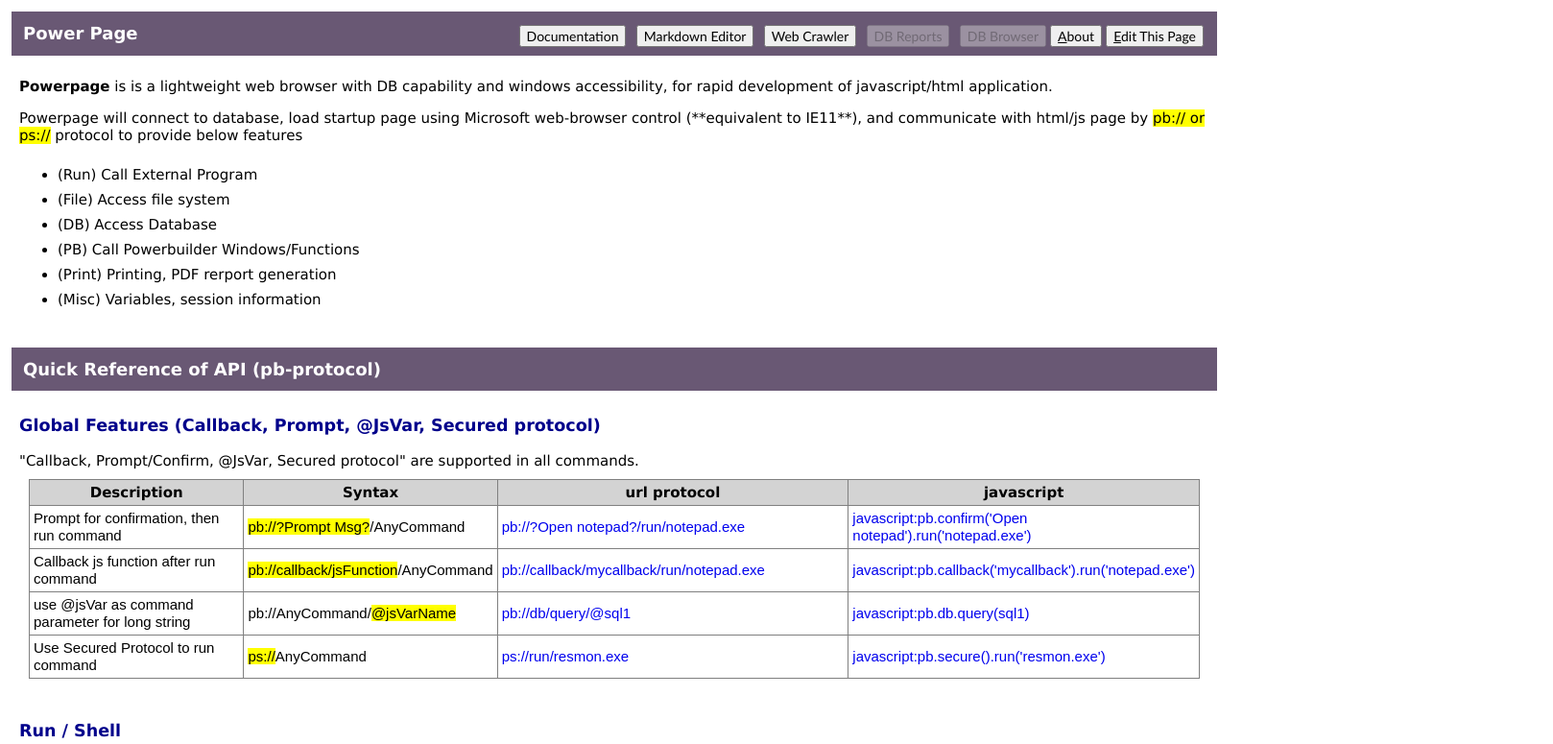
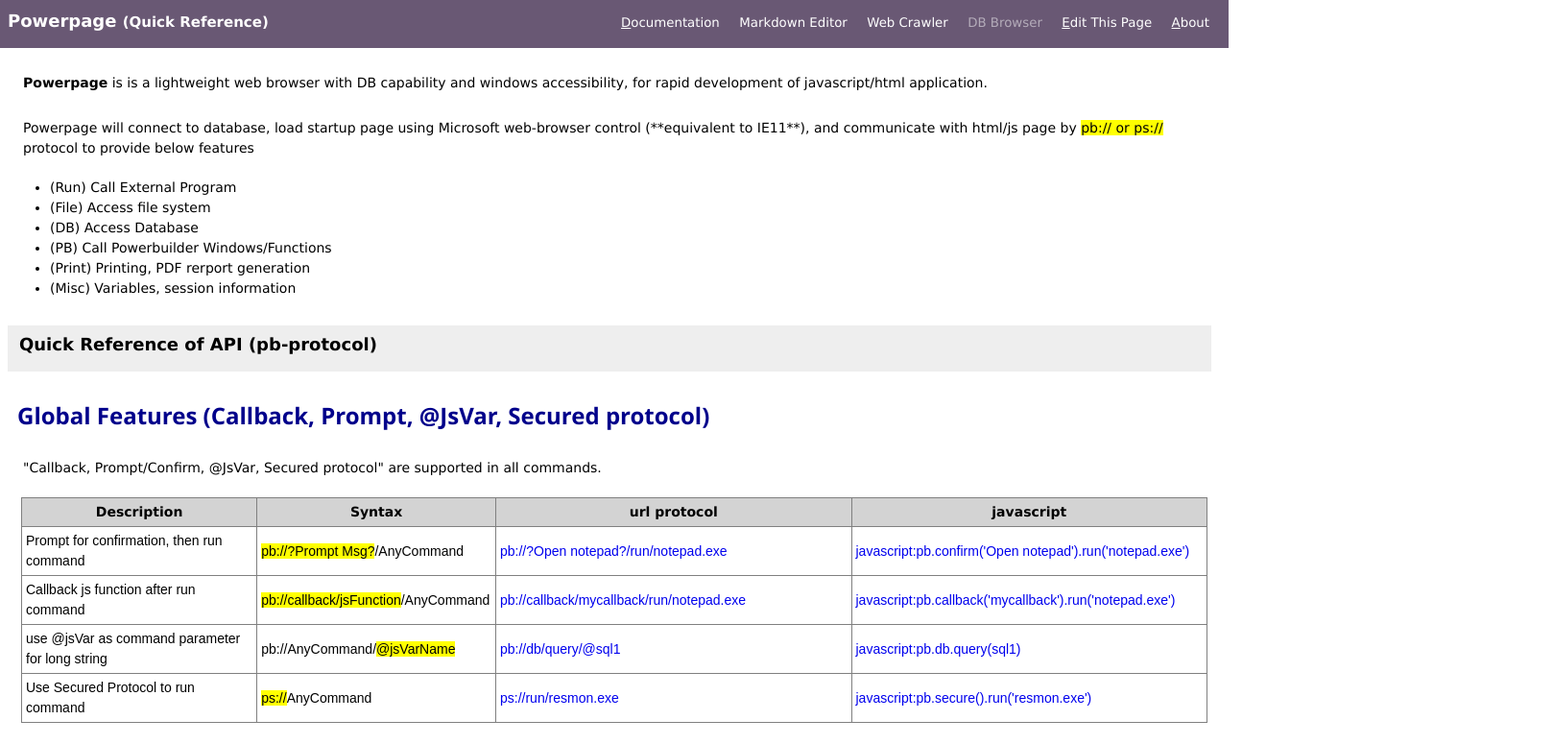
Before and after one commit to casualwriter/powerpage, a plain HTML site: page source/powerpage.html in a window 1280 px wide. Shown: the top 775 px of the page at 96% size, 1618 px wide, since content can reach past the window. Drawn offline with Linux system fonts and the light colour scheme.

Commit message:
refine layout

````diff
--- a/source/powerpage.html
+++ b/source/powerpage.html
@@ -2,47 +2,52 @@
 <html>
 <title>Power Page</title>
 <style>
-body { margin:12px; font-family:verdana,sans-serif; font-size:15px; line-height:1.2; }
-div { padding: 8px }
-h3 { color:darkblue; }
-li { padding-top: 8px; }
+html { box-sizing:border-box } *,*:before, *:after {box-sizing:inherit}
+body { font-family:Verdana,sans-serif; font-size:14px; line-height:1.5; margin:0; }
+h1,h2,h3,h4,h5,h6 {font-family:"Segoe UI",Arial,sans-serif;font-weight:600;margin:8px 0}
+h2 { font-size:30px; padding:6px; color:#695874; background:#f0f0f0;  }
+h3 { font-size:24px; padding:6px; color:darkblue; }
+h4 { font-size:20px; padding:6px; }
+div, p  { padding:6px 12px }
+code { font-family:monospace,calibri; background-color:#f6f6f6; color:darkblue; border-radius:2px; padding:2px;  }
+pre  { font-family:monospace,calibri; margin-left:12px; border:1px solid #eee; background:#f6f6f6; padding:8px; }
+a 	 { background:transparent; text-decoration:none; } a:active, a:hover { outline-width:0; background:#CED; }
+#header   { background-color:#695874; color:white; width:100%; height:50px; padding:0px }
+#title    { float:left; font-size:18px; font-weight:700; padding:8px }
+#subtitle { background:#eee; width:98%; height:48px; font-size:18px; font-weight:700; margin:8px }
+#menu button { font-family:Verdana,Arial; border:none; padding:4px 8px; vertical-align:middle; color:inherit; background:#695874; }
+#menu button:hover { color:#000; background-color:#ccc }
+#menu button:disabled {cursor:not-allowed; opacity:0.5}: disabled *{pointer-events:none}
 table { margin:8px; border-collapse: collapse; }
 th { border:1px solid grey; background:lightgrey; padding:4px; }
 td { border:1px solid grey; font-family:arial; padding:4px; }
 td.remark { width:350px; }
 td.sample { width:250px; }
 td.syntax { width:30%; }
-a { text-decoration: none; } a:hover { background-color: lightgreen; }
-.pp-title { background-color:#695874; color:white; font-weight:700; font-size:18px;padding:12px }
-.pp-right { float: right }
-.pp-left { float: left }
-.pp-button { font-family:calibri,arial; font-size:14px; font-weight:500; margin:2px; }
-.pp-button:hover {color:#000!important;background-color:#ccc!important }
 </style>
+
 <body>
 
-<div class="pp-title">
-	Power Page
-  <span class="pp-right">
-		<button class="pp-button" onclick="location.href='pp-document.html'">Documentation</button>
-		<button class="pp-button" onclick="location.href='pp-markdown.html'">Markdown Editor</button>
-		<button class="pp-button" onclick="location.href='pp-web-crawler.html'">Web Crawler</button>
-		<button class="pp-button" onclick="location.href='pp-db-reports.html'" disabled>DB Reports</button>
-		<button class="pp-button" onclick="location.href='pp-db-browser.html'" disabled>DB Browser</button>
-		<button class="pp-button" onclick="pb.run('notepad.exe powerpage.html')" accesskey=e style="float:right"><u>E</u>dit This Page</button>
-		<button class="pp-button" onclick="pb.window('w_about')" accesskey=a style="float:right"><u>A</u>bout</button>
-	</span>
+<div id=header>
+  <span id=title>Powerpage <small>(Quick Reference)</small></span>
+  <span id=menu style="float:right; padding:12px">
+		<button onclick="location.href='pp-document.html'" accesskey=d><u>D</u>ocumentation</button>
+		<button onclick="location.href='pp-markdown.html'">Markdown Editor</button>
+		<button onclick="location.href='pp-web-crawler.html'">Web Crawler</button>
+		<button onclick="location.href='pp-db-browser.html'" disabled>DB Browser</button>
+		<button onclick="pb.run('notepad.exe powerpage.html')" accesskey=e><u>E</u>dit This Page</button>
+		<button onclick="pb.window('w_about')" accesskey=a><u>A</u>bout</button>
+  </span>
 </div>
 
-<div>
-<p>
-<b>Powerpage</b> is is a lightweight web browser with DB capability and windows accessibility,
+<div id=content>
+<p><b>Powerpage</b> is is a lightweight web browser with DB capability and windows accessibility,
 for rapid development of javascript/html application.
-<p>
-Powerpage will connect to database, load startup page using Microsoft web-browser control (**equivalent to IE11**),
+</p>
+<p>Powerpage will connect to database, load startup page using Microsoft web-browser control (**equivalent to IE11**),
 and communicate with html/js page by <mark>pb:// or ps://</mark> protocol to provide below features
 </p>
-<ul>
+<ul >
 	<li>(Run)  Call External Program
 	<li>(File) Access file system
 	<li>(DB)   Access Database
@@ -50,16 +55,13 @@ and communicate with html/js page by <mark>pb:// or ps://</mark> protocol to pro
 	<li>(Print) Printing, PDF rerport generation
 	<li>(Misc)  Variables, session information
 </ul>
-
-<br/>
 </div>
 
-<div class="pp-title">Quick Reference of API (pb-protocol)</div>
+<div id=subtitle>Quick Reference of API (pb-protocol)</div>
 
 <div id=global>
 <h3>Global Features (Callback, Prompt, @JsVar, Secured protocol)</h3>
-"Callback, Prompt/Confirm, @JsVar, Secured protocol" are supported in all commands.
-
+<p>"Callback, Prompt/Confirm, @JsVar, Secured protocol" are supported in all commands.</p>
 <table style="margin:10px; border-collapse: collapse;">
   <tr><th>Description<th>Syntax<th>url protocol<th>javascript</tr>
   <tr>
@@ -91,7 +93,7 @@ and communicate with html/js page by <mark>pb:// or ps://</mark> protocol to pro
 
 <div>
 <h3>Run / Shell</h3>
-Run will call Wscript.run() and Shell command will be diverted to shell32.dll -> ShellExecuteW()
+<p>Run will call Wscript.run() and Shell command will be diverted to shell32.dll -> ShellExecuteW()</p>
 <table style="margin:10px;border-collapse: collapse;">
   <tr><th>Description<th>Syntax<th>url protocol<th>javascript</tr>
   <tr>
@@ -141,7 +143,7 @@ Run will call Wscript.run() and Shell command will be diverted to shell32.dll ->
 
 <div>
 <h3>File Accessibility</h3>
-calling powerbuilder file/diretory funcitons to provide file support.
+<p>calling powerbuilder file/diretory funcitons to provide file support.</p>
 <table style="margin:10px;border-collapse: collapse;">
   <tr><th>Description<th>Syntax<th>url protocol<th>javascript</tr>
   <tr>
@@ -227,7 +229,7 @@ calling powerbuilder file/diretory funcitons to provide file support.
 
 <div>
 <h3>Database Accessibility</h3>
-Query from database, execute sql or stored procedure.
+<p>Query from database, execute sql or stored procedure.</p>
 <table style="margin:10px;border-collapse: collapse;">
   <tr><th>Description<th>Syntax<th>url protocol<th>javascript</tr>
   <tr>
@@ -284,7 +286,7 @@ Query from database, execute sql or stored procedure.
 
 <div>
 <h3>Work with Powerbuilder</h3>
-call powerbuilder customized window/function, which stored in extert pbl file.
+<p>call powerbuilder customized window/function, which stored in extert pbl file.</p>
 <table style="margin:10px;border-collapse: collapse;">
   <tr><th>Description<th>Syntax<th>url protocol<th>javascript</tr>
   <tr>
@@ -310,9 +312,9 @@ call powerbuilder customized window/function, which stored in extert pbl file.
 
 <div>
 <h3>Session / Global Variables</h3>
-Session is important for applicaiton development. After page loaded,
+<p>Session is important for applicaiton development. After page loaded,
 ``pb.session``` serves as session object sharing information between different pages.
-
+</p>
 <table style="margin:10px;border-collapse: collapse;">spid
   <tr>
      <td class=remark>initialized by powerpage.ini
````
Also changed, not shown: source/pp-document.html (+34 -25 lines).
